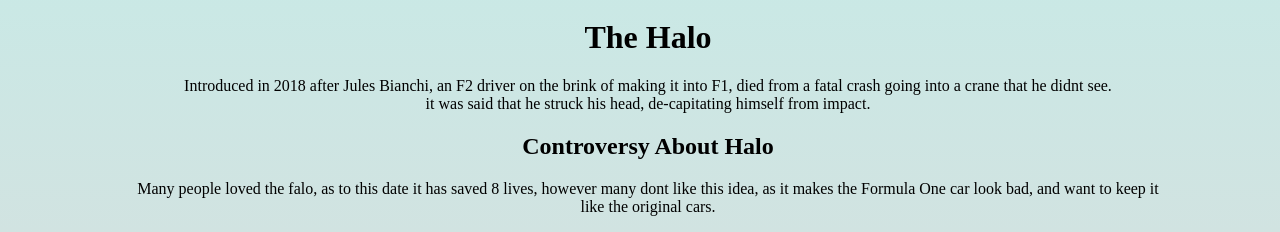
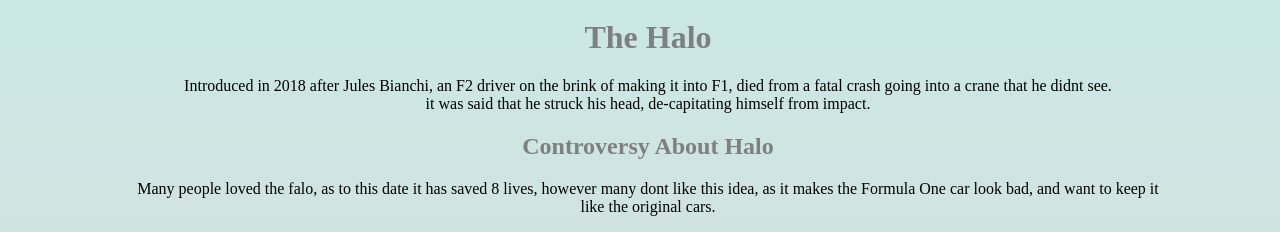
Before and after one commit to OO12536/FormulaOne, a plain HTML site: page index.html in a window 1280 px wide. Shown: the part 1002-1234 px from the top of the page. Drawn offline with Linux system fonts and the light colour scheme.

Commit message:
Update index.html

```diff
--- a/index.html
+++ b/index.html
@@ -6,10 +6,15 @@
          background-image: linear-gradient(rgb(171, 255, 247), rgb(209, 227, 225));
          min-width: 100%;
          min-height: 100%;
-      }.but {
+      }
 
 
-}
+    h1{
+    color: rgb(126, 127, 128);
+    }
+    h2{
+    color: rgb(126, 127, 128);
+    }
   </style>
 </head>
 
```
